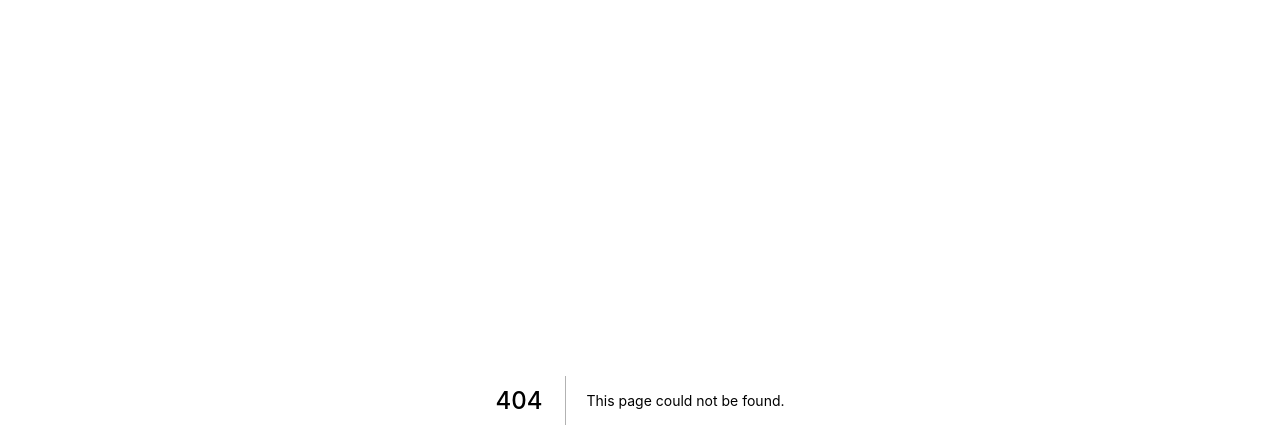
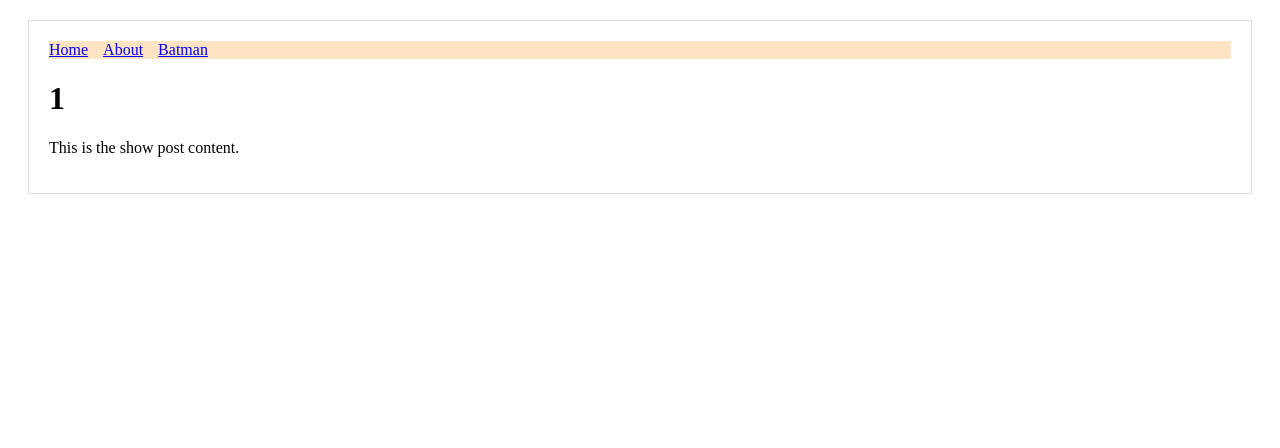
Before and after one commit to ataricoder/www, a Next.js app: page /batman/1 in a window 1280 px wide. Before the commit this address had no page. Shown: the top 448 px of the page. Built offline with nearby package versions, Linux system fonts and the light colour scheme.

Commit message:
implemented fetch with batman, reorganized project

```diff
--- a/components/header/header.js
+++ b/components/header/header.js
@@ -17,6 +17,11 @@ const Header = () => (
 				About
 			</a>
 		</Link>
+		<Link href="/batman">
+			<a style={linkStyle} title="Batman Page">
+				Batman
+			</a>
+		</Link>
 	</div>
 );
 
--- a/pages/batman.js
+++ b/pages/batman.js
@@ -8,7 +8,7 @@ const Batman = props => (
 		<ul>
 			{props.shows.map(show => (
 				<li key={show.id}>
-					<Link href="/blog/[slug]" as={`/blog/${show.id}`}>
+					<Link href="/batman/[slug]" as={`/batman/${show.id}`}>
 						<a>{show.name}</a>
 					</Link>
 				</li>
--- /dev/null
+++ b/pages/batman/[slug].js
@@ -0,0 +1,13 @@
+import { useRouter } from "next/router";
+import Page from "@components/page";
+
+export default function Show() {
+	const router = useRouter();
+
+	return (
+		<Page>
+			<h1>{router.query.slug}</h1>
+			<p>This is the show post content.</p>
+		</Page>
+	);
+}
```
